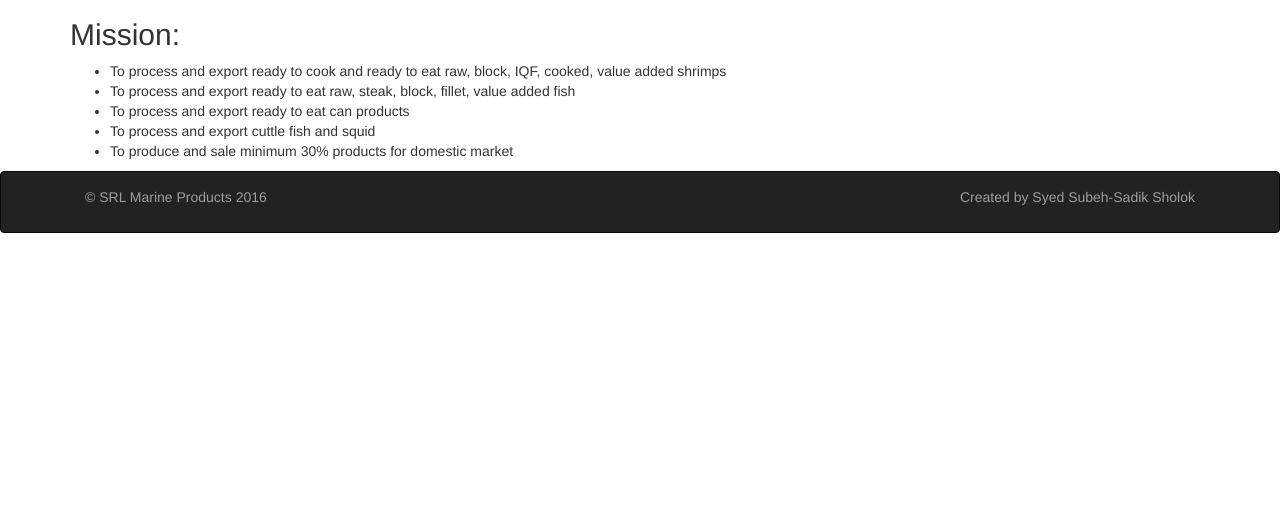
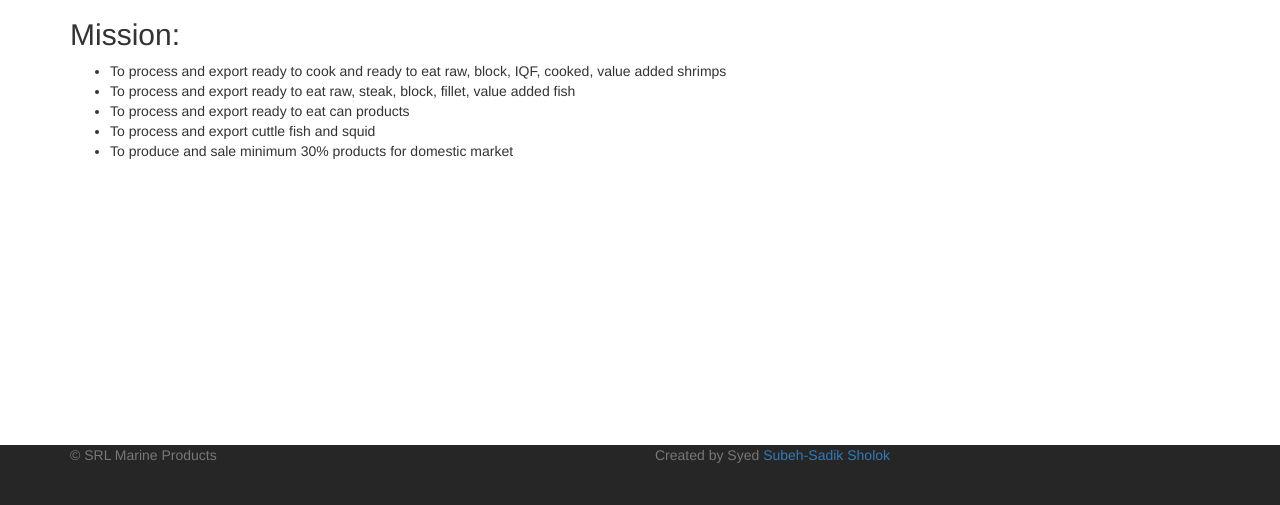
Before and after one commit to BroSholok/SRL-Marine-Products, a Flask app: page /about in a window 1280 px wide. Shown: the part 295-800 px from the top of the page. Run offline with Flask 2, Linux system fonts and the light colour scheme; some libraries are stand-ins or nearby versions.

Commit message:
Modified the footer

```diff
--- a/templates/layout.html
+++ b/templates/layout.html
@@ -55,14 +55,14 @@
     {% block content %}
     {% endblock %}
 
-	<footer>
-		<div class="navbar navbar-inverse navbar-static-bottom">
+    <footer class="footer">
       <div class="container">
-				<div class="navbar-text pull-left">
-					<p>&copy SRL Marine Products 2016</p>
+      	<div class="row">
+      		<div class="col-sm-4">
+		        <p class="text-muted">&copy SRL Marine Products</p>
       		</div>
-				<div class="navbar-text pull-right">
-					<p>Created by Syed Subeh-Sadik Sholok</p>
+      		<div class="col-sm-6" style="float: right;">
+		        <p class="text-muted">Created by Syed <a href="https://brosholok.github.io">Subeh-Sadik Sholok</a></p>
       		</div>
       	</div>
       </div>
```
Lines whose indentation alone changed are shown as unchanged.
